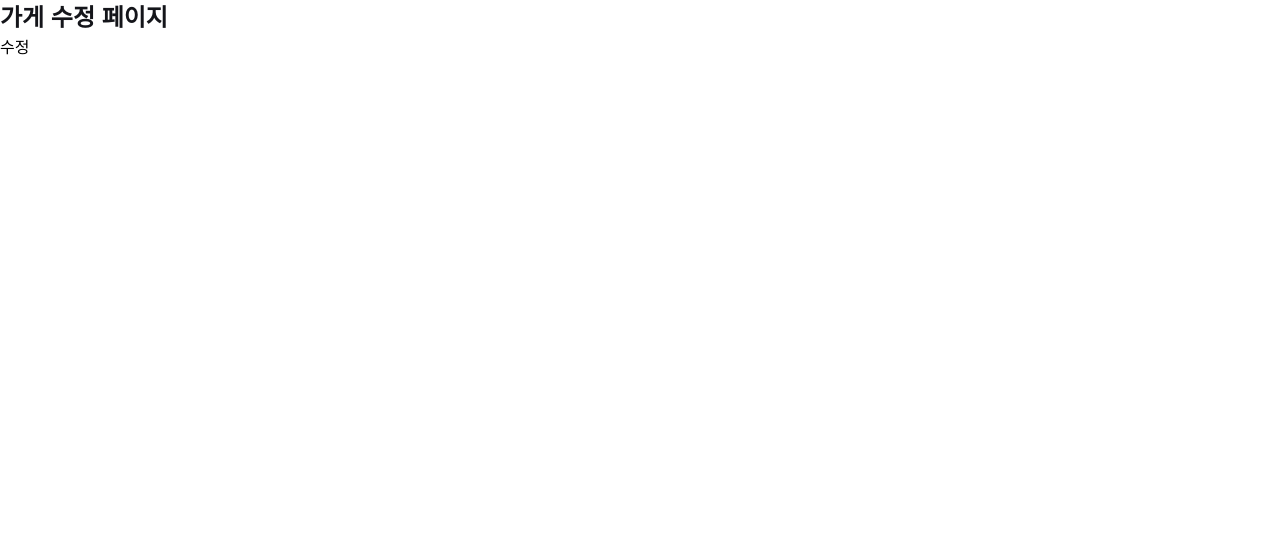
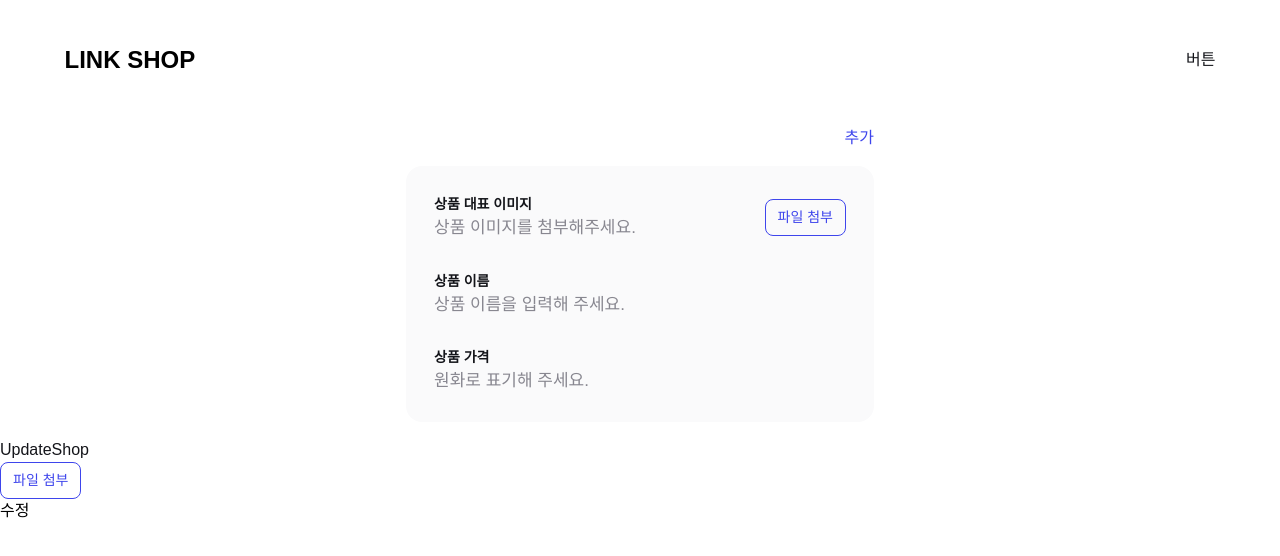
Before and after one commit to Lim-JaeEun/FE16_Basic_Project_Linkshop, a React (Vite) app: page /link/1/edit in a window 1280 px wide. Shown: the top 556 px of the page. Built offline with nearby package versions, Linux system fonts and the light colour scheme; a web font is replaced by a local one.

Commit message:
feat: UpdateProduct 컴포넌트 생성

```diff
--- /dev/null
+++ b/src/components/FileInput.jsx
@@ -0,0 +1,26 @@
+import styled from 'styled-components';
+import theme, { ColorTypes } from '../styles/theme';
+
+const Wrapper = styled.div``;
+
+const Button = styled.button`
+  border: 1px solid ${theme.colors[ColorTypes.PRIMARY]};
+  background-color: transparent;
+  border-radius: 8px;
+  padding: 7px 12px;
+
+  // 전역스타일 변경 시 REGULAR14로 변경 필요 !
+  font-size: 14px;
+  font-weight: 500;
+  color: ${theme.colors[ColorTypes.PRIMARY]};
+`;
+
+const FileInput = () => {
+  return (
+    <Wrapper>
+      <Button>파일 첨부</Button>
+    </Wrapper>
+  );
+};
+
+export default FileInput;
--- /dev/null
+++ b/src/components/UpdateItemCard.jsx
@@ -0,0 +1,58 @@
+import styled from 'styled-components';
+import { applyFontStyles } from '../styles/mixins';
+import theme, { FontTypes, ColorTypes } from '../styles/theme';
+
+import FileInput from './FileInput';
+
+const Container = styled.div`
+  display: flex;
+  flex-direction: column;
+  background-color: ${theme.colors[ColorTypes.SECONDARY_WHITE_100]};
+  border-radius: 16px;
+  padding: 28px;
+  gap: 30px;
+`;
+
+const ImageGroup = styled.div`
+  display: flex;
+  align-items: center;
+  justify-content: space-between;
+`;
+
+const Wrapper = styled.div``;
+
+const FormGroup = styled.div``;
+
+const Label = styled.div`
+  ${applyFontStyles(FontTypes.SEMIBOLD14, ColorTypes.SECONDARY_BLACK)}
+`;
+
+const Description = styled.div`
+  ${applyFontStyles(FontTypes.REGULAR17, ColorTypes.SECONDARY_GRAY_300)}
+`;
+
+const UpdateItemCard = () => {
+  return (
+    <Container>
+      <ImageGroup>
+        <Wrapper>
+          <Label>상품 대표 이미지</Label>
+          <Description>상품 이미지를 첨부해주세요.</Description>
+        </Wrapper>
+        <FileInput />
+      </ImageGroup>
+
+      <FormGroup>
+        <Label>상품 이름</Label>
+        <Description>상품 이름을 입력해 주세요.</Description>
+      </FormGroup>
+
+      <FormGroup>
+        <Label>상품 가격</Label>
+        <Description>원화로 표기해 주세요.</Description>
+      </FormGroup>
+    </Container>
+  );
+};
+
+export default UpdateItemCard;
--- /dev/null
+++ b/src/components/UpdateProduct.jsx
@@ -0,0 +1,32 @@
+import { applyFontStyles } from '../styles/mixins';
+import { FontTypes, ColorTypes } from '../styles/theme';
+import styled from 'styled-components';
+import UpdateItemCard from './UpdateItemCard';
+
+const Container = styled.div`
+  display: flex;
+  flex-direction: column;
+  gap: 16px;
+  padding: 16px;
+  margin: 0 auto;
+  max-width: 500px;
+`;
+
+const AddProduct = styled.button`
+  text-align: right;
+  top: 16px;
+  right: 16px;
+
+  ${applyFontStyles(FontTypes.MEDIUM16, ColorTypes.PRIMARY)}
+`;
+
+const UpdateProduct = () => {
+  return (
+    <Container>
+      <AddProduct>추가</AddProduct>
+      <UpdateItemCard />
+    </Container>
+  );
+};
+
+export default UpdateProduct;
--- /dev/null
+++ b/src/components/UpdateShop.jsx
@@ -0,0 +1,12 @@
+import FileInput from './FileInput';
+
+const UpdateShop = () => {
+  return (
+    <div>
+      UpdateShop
+      <FileInput />
+    </div>
+  );
+};
+
+export default UpdateShop;
--- a/src/pages/UpdateShopPage.jsx
+++ b/src/pages/UpdateShopPage.jsx
@@ -1,5 +1,8 @@
 import React from 'react';
 import { useNavigate, useParams } from 'react-router-dom';
+import Header from '../layouts/Header';
+import UpdateProduct from '../components/UpdateProduct';
+import UpdateShop from '../components/UpdateShop';
 
 function UpdateShopPage({ onSuccess }) {
   const navigate = useNavigate();
@@ -18,7 +21,9 @@ function UpdateShopPage({ onSuccess }) {
 
   return (
     <div>
-      <h2>가게 수정 페이지</h2>
+      <Header />
+      <UpdateProduct />
+      <UpdateShop />
       {/* 공용 버튼 컴포넌트로 수정 필요 */}
       <button onClick={handleUpdate}>수정</button>
     </div>
```
